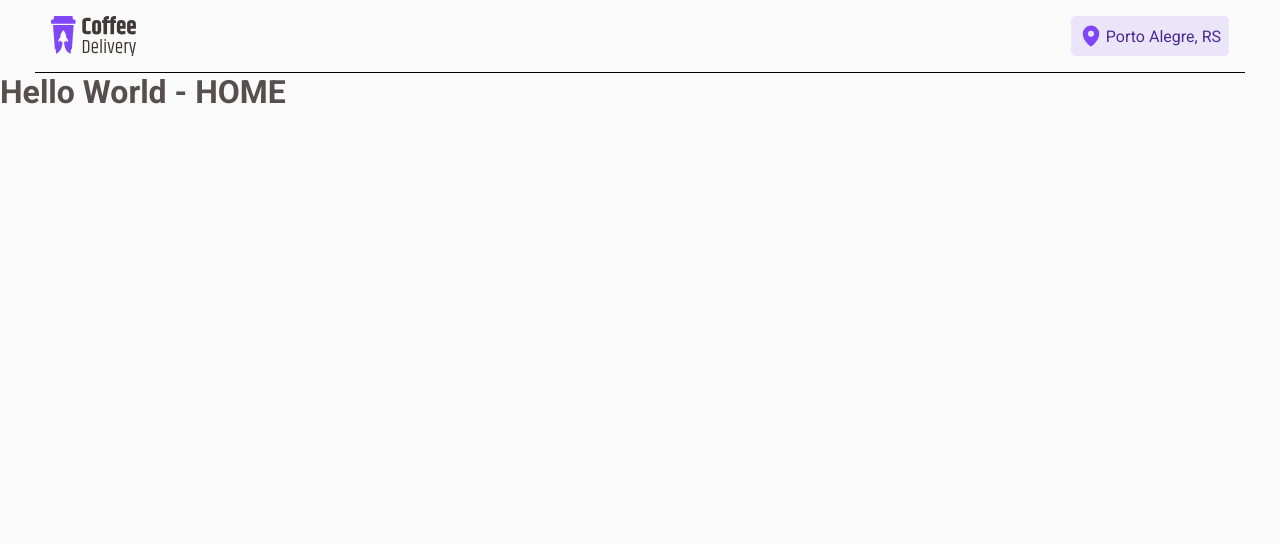
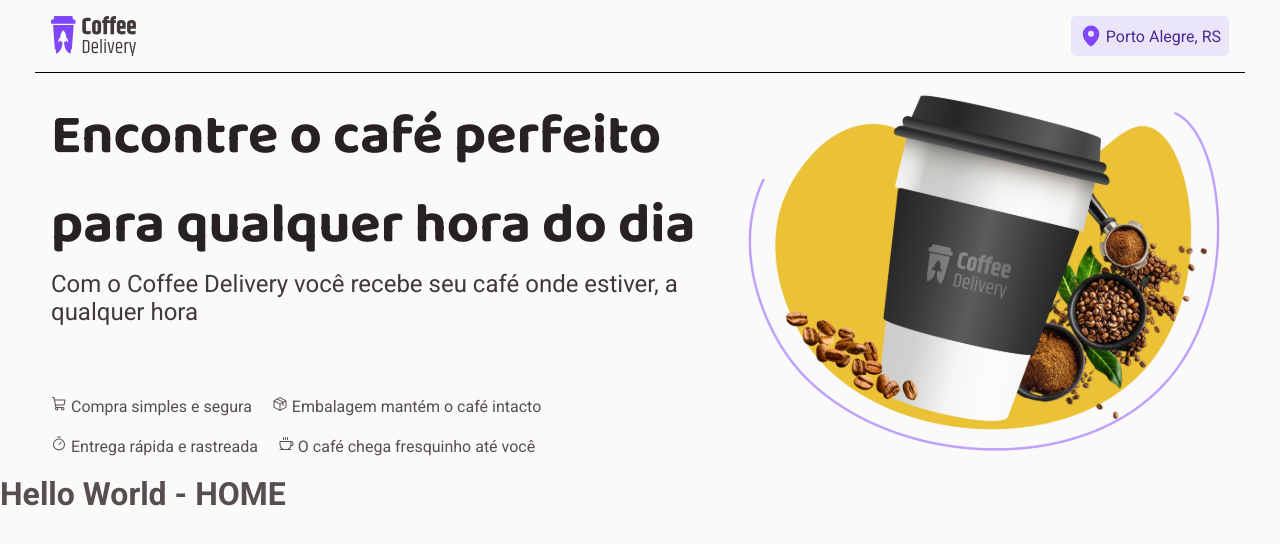
Before and after one commit to lucasviniz/coffee-delivery, a React (Vite) app: page / in a window 1280 px wide. Shown: the top 544 px of the page. Built offline with nearby package versions, Linux system fonts and the light colour scheme.

Commit message:
create banner

```diff
--- /dev/null
+++ b/src/components/Banner/index.tsx
@@ -0,0 +1,29 @@
+import { Coffee, Package, ShoppingCart, Timer } from "@phosphor-icons/react";
+import { BannerContainer, BannerImg, BannerText, TextItems, TextTitle } from "./styles";
+import BannerLogo from "../../assets/images/coffee-image.svg"
+
+export function Banner() {
+    return (
+        <BannerContainer>
+
+            <BannerText>
+                <TextTitle>
+                    <h1>Encontre o café perfeito para qualquer hora do dia</h1>
+                    <p>Com o Coffee Delivery você recebe seu café onde estiver, a qualquer hora</p>
+                </TextTitle>
+                <TextItems>
+                    <li><ShoppingCart/> Compra simples e segura</li>
+                    <li><Package/> Embalagem mantém o café intacto</li>
+                    <li><Timer/> Entrega rápida e rastreada</li>
+                    <li><Coffee/> O café chega fresquinho até você</li>
+                </TextItems>
+            </BannerText>
+
+
+            <BannerImg src={BannerLogo}/>
+
+
+
+        </BannerContainer>
+    )
+}
--- /dev/null
+++ b/src/components/Banner/styles.ts
@@ -0,0 +1,47 @@
+import styled from "styled-components";
+
+export const BannerContainer = styled.div`
+    display: flex;
+    max-width: 1210px;
+    margin: auto;
+    justify-content: center;
+    padding: 1rem;
+    align-items: center;
+`
+
+export const BannerText = styled.div`
+    display: flex;
+    align-items: center;
+    flex-direction: column;
+    justify-content: center;
+`
+
+export const TextItems = styled.div`
+    display: flex;
+    flex-wrap: wrap;
+    margin-top: 70px;
+    gap: 20px;
+    text-decoration: none;
+    list-style-type: none;
+`
+
+export const TextTitle = styled.div`
+    display: flex;
+    flex-direction: column;
+
+    h1{
+        font-family: "Baloo 2", sans-serif;
+        color: ${props => props.theme["base-title"]};
+        font-size: 3.5rem;
+    }
+
+    p{
+        font-size: 1.5rem;
+        color: ${props => props.theme["base-subtitle"]}
+    }
+`
+
+export const BannerImg = styled.img`
+    display: flex;
+    width: 900px;
+`
--- a/src/pages/Home/index.tsx
+++ b/src/pages/Home/index.tsx
@@ -1,9 +1,11 @@
+import { Banner } from "../../components/Banner"
 import { Header } from "../../components/Header"
 
 export function Home(){
     return (
         <>
             <Header/>
+            <Banner/>
             <h1>Hello World - HOME</h1>
         </>
     )
```
